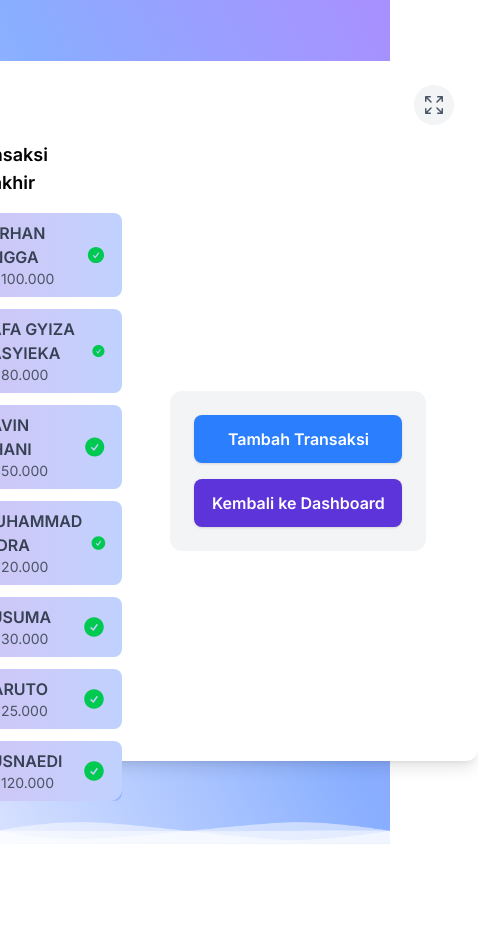
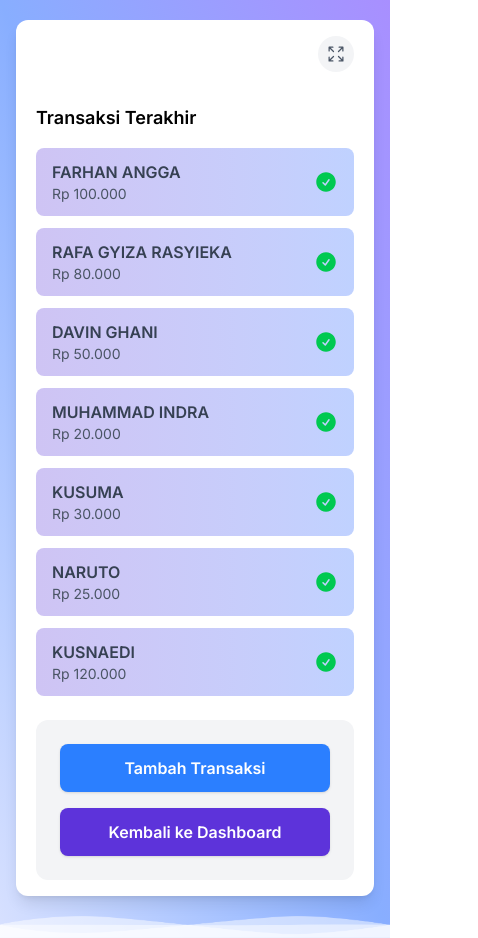
Before and after one commit to farhanangga/bimbim, a Next.js app: page /dashboard/modeKasir/main in a window 390 px wide. Shown: the whole page, 478 px wide, since content can reach past the window. Before the commit the page ends 844 px from the top, so only its background shows below. Built offline with nearby package versions, Linux system fonts and the light colour scheme.

Commit message:
Add responsive style

```diff
--- a/src/app/dashboard/modeKasir/main/page.tsx
+++ b/src/app/dashboard/modeKasir/main/page.tsx
@@ -14,31 +14,32 @@ export default function KasirPage() {
     { nama: "KUSUMA", nominal: "Rp 30.000" },
     { nama: "NARUTO", nominal: "Rp 25.000" },
     { nama: "KUSNAEDI", nominal: "Rp 120.000" },
-
   ];
 
   return (
     <div className="relative min-h-screen flex flex-col bg-gradient-to-tr from-[#D8E1FF] via-[#88AEFF] to-[#A88FFF]">
 
       {/* Konten */}
-      <div className="flex flex-1 items-center justify-center px-6">
+      <div className="flex flex-1 items-center justify-center px-4 md:px-6">
         {/* Div Putih Utama */}
-        <div className="relative flex p-6 flex-col bg-white rounded-xl w-[1200px] h-[700px] shadow-lg my-5">
+        <div className="relative flex p-4 md:p-6 flex-col bg-white rounded-xl w-full max-w-[1200px] min-h-[600px] md:h-[700px] shadow-lg my-5">
 
           {/* TopBar */}
           <TopBar />
 
-          <div className="flex flex-1 px-1 ">
+          <div className="flex flex-1 px-1 flex-col md:flex-row">
+
             {/* Card Transaksi */}
-            <div className="flex-1 bg-white rounded-xl mx-6 h-max  flex flex-col">
+            <div className="flex-1 bg-white rounded-xl md:mx-6 h-max flex flex-col mt-4 md:mt-0">
               <h2 className="text-lg font-semibold mb-4 text-black">
                 Transaksi Terakhir
               </h2>
+
               <div className="flex-1 overflow-y-auto flex flex-col gap-3 custom-scrollbar">
                 {transaksi.map((t, i) => (
                   <div
                     key={i}
-                    className="w-full flex justify-between items-center bg-gradient-to-r from-[#5D3ADA]/30 to-[#2B68FF]/30 rounded-lg px-4 py-2"
+                    className="w-full flex justify-between items-center bg-gradient-to-r from-[#5D3ADA]/30 to-[#2B68FF]/30 rounded-lg px-4 py-3"
                   >
                     <div>
                       <p className="font-semibold text-gray-700">{t.nama}</p>
@@ -51,7 +52,7 @@ export default function KasirPage() {
             </div>
 
             {/* Buttons */}
-            <div className="w-64 h-max my-auto bg-gray-100 rounded-xl p-6 mx-6 flex flex-col justify-center gap-4">
+            <div className="w-full md:w-64 h-max md:my-auto bg-gray-100 rounded-xl p-6 md:mx-6 flex flex-col justify-center gap-4 mt-6 md:mt-0">
               <button
                 onClick={() => router.push("/dashboard/modeKasir/inputNama")}
                 className="bg-blue-500 hover:bg-blue-600 text-white font-semibold py-3 rounded-lg shadow"
--- a/src/components/TopBar.tsx
+++ b/src/components/TopBar.tsx
@@ -27,11 +27,9 @@ export default function TopBar() {
     }
   };
 
-  // Hilangkan trailing slash agar perbandingan aman
   const cleanPath = pathname?.replace(/\/$/, "");
   const hideNavButtons = cleanPath === "/dashboard/modeKasir/main";
 
-  // Fungsi back dengan pengkondisian khusus
   const handleBack = () => {
     if (cleanPath === "/dashboard/modeKasir/detailPembelian1") {
       router.push("/dashboard/modeKasir/inputNama");
@@ -41,14 +39,22 @@ export default function TopBar() {
   };
 
   return (
-    <div className="flex justify-between items-center w-full mb-4">
-      {/* Kiri: Tombol Back & Home */}
+    <div
+      className="
+        flex justify-between items-center w-full mb-4
+        px-1 md:px-0
+      "
+    >
+      {/* Kiri: Back + Home */}
       {!hideNavButtons ? (
-        <div className="flex gap-3">
-          {/* Back */}
+        <div className="flex gap-2 md:gap-3">
+          {/* Back Button */}
           <button
             onClick={handleBack}
-            className="p-2 rounded-full bg-gray-100 hover:bg-gray-200 transition"
+            className="
+              p-2 md:p-2.5 rounded-full bg-gray-100 hover:bg-gray-200
+              transition active:scale-95
+            "
           >
             <svg
               xmlns="http://www.w3.org/2000/svg"
@@ -56,7 +62,7 @@ export default function TopBar() {
               viewBox="0 0 24 24"
               strokeWidth="1.5"
               stroke="currentColor"
-              className="w-6 h-6 text-gray-600"
+              className="w-5 h-5 md:w-6 md:h-6 text-gray-600"
             >
               <path
                 strokeLinecap="round"
@@ -66,28 +72,34 @@ export default function TopBar() {
             </svg>
           </button>
 
-          {/* Home */}
+          {/* Home Button */}
           <button
             onClick={() => router.push("/dashboard/modeKasir/main")}
-            className="p-2 rounded-full bg-gray-100 hover:bg-gray-200 transition"
+            className="
+              p-2 md:p-2.5 rounded-full bg-gray-100 hover:bg-gray-200
+              transition active:scale-95
+            "
           >
-            <HomeIcon className="h-6 w-6 text-gray-600" />
+            <HomeIcon className="w-5 h-5 md:w-6 md:h-6 text-gray-600" />
           </button>
         </div>
       ) : (
-        <div /> // spacer agar tombol fullscreen tetap di kanan
+        <div className="w-10 md:w-12" /> // spacer ketika tombol kiri hilang
       )}
 
-      {/* Kanan: Tombol Fullscreen */}
+      {/* Kanan: Fullscreen */}
       <div>
         <button
           onClick={toggleFullscreen}
-          className="p-2 rounded-full bg-gray-100 hover:bg-gray-200 transition"
+          className="
+            p-2 md:p-2.5 rounded-full bg-gray-100 hover:bg-gray-200
+            transition active:scale-95
+          "
         >
           {isFullscreen ? (
-            <ArrowsPointingInIcon className="h-6 w-6 text-gray-600" />
+            <ArrowsPointingInIcon className="w-5 h-5 md:w-6 md:h-6 text-gray-600" />
           ) : (
-            <ArrowsPointingOutIcon className="h-6 w-6 text-gray-600" />
+            <ArrowsPointingOutIcon className="w-5 h-5 md:w-6 md:h-6 text-gray-600" />
           )}
         </button>
       </div>
```
